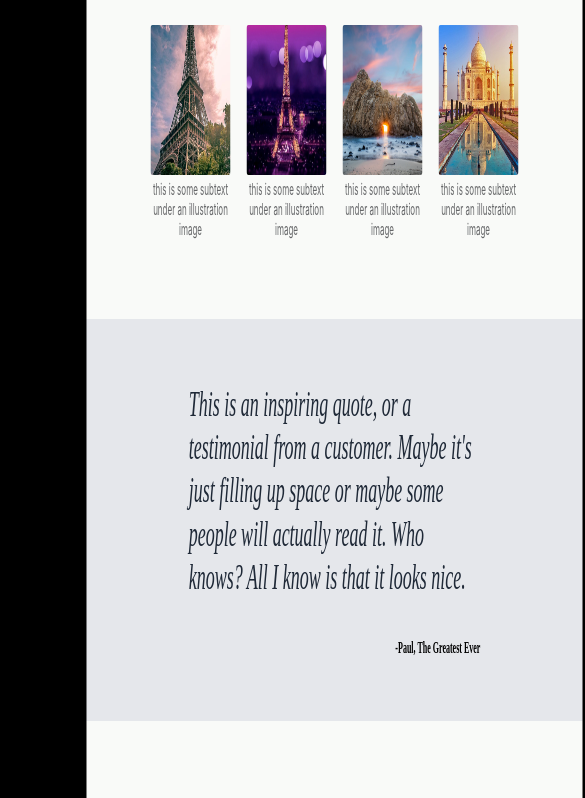
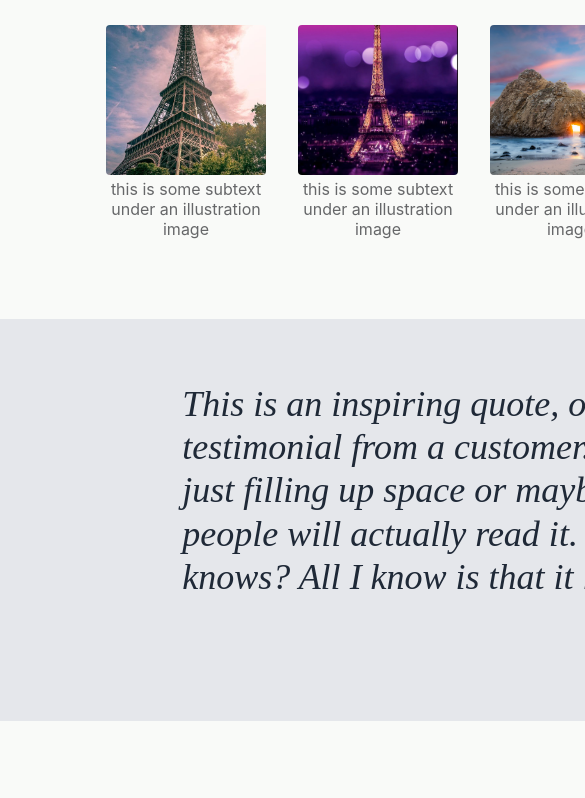
Before and after one commit to Paul2424/the-odin-assignment, a plain HTML site: page index.html in a window 390 px wide. Shown: the part 507-1305 px from the top of the page, 585 px wide, since content can reach past the window. Drawn offline with Linux system fonts and the light colour scheme; a web font is replaced by a local one.

Commit message:
Update media query

```diff
--- a/stylesheet/styles.scss
+++ b/stylesheet/styles.scss
@@ -174,7 +174,7 @@ footer{
 @media only screen and (max-width:900px){
 html{box-sizing: border-box;
 display: flex;
-transform: scaleX(0.5) !important;
+transform: scaleX(1) !important;
 }
 *,*::after,*::before{
     box-sizing: inherit;
```
Also changed, not shown: stylesheet/styles.css, 1 other file.
